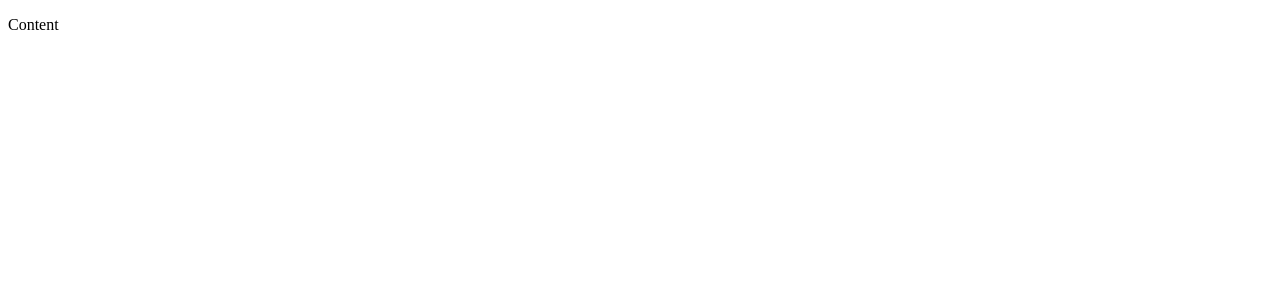
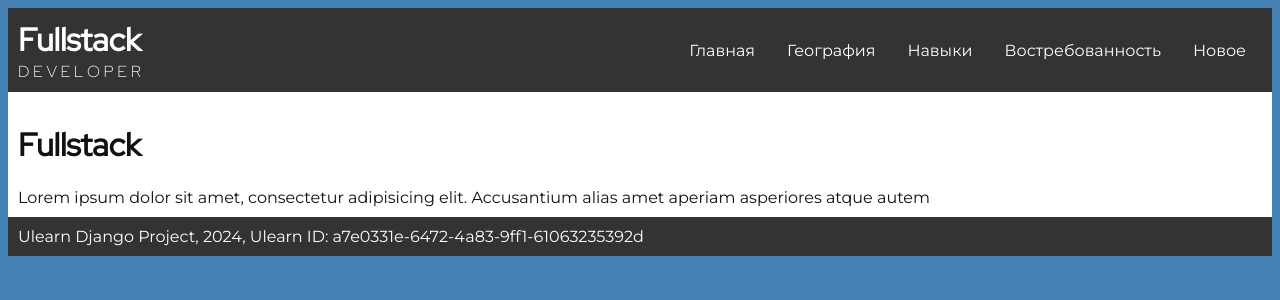
Before and after one commit to Kexogg/ulearnProject, a Django app: page / in a window 1280 px wide. Before the commit the part shown is almost empty. Shown: the top 300 px of the page. Run offline with Django 5.2, Linux system fonts and the light colour scheme.

Commit message:
update frontend

```diff
--- /dev/null
+++ b/static/css/style.css
@@ -0,0 +1,118 @@
+@import url('https://fonts.googleapis.com/css2?family=Montserrat&family=Red+Hat+Display:wght@300;400&display=swap');
+
+:root {
+    --primary-color: steelblue;
+    --secondary-color: #333;
+    --accent-color: rgba(0, 144, 255, 1);
+    --text-color: #111;
+}
+
+body {
+    background: var(--primary-color);
+    font-family: 'Montserrat', sans-serif;
+}
+
+h1, h2, h3, h4, h5, h6 {
+    font-family: 'Red Hat Display', sans-serif;
+}
+
+a {
+    text-decoration: none;
+}
+
+header {
+    background: var(--secondary-color);
+    color: #fff;
+    padding: 10px;
+    display: flex;
+    justify-content: space-between;
+    align-items: center;
+    flex-wrap: wrap;
+}
+
+.header__title {
+    display: block;
+    font-family: 'Red Hat Display', sans-serif;
+    font-size: 2rem;
+    font-weight: 700;
+    text-align: center;
+}
+
+.header__title > *:nth-child(2) {
+    display: flex;
+    font-size: 1rem;
+    font-weight: 300;
+    justify-content: space-between;
+}
+
+.header__links {
+    display: none;
+}
+
+.header__links > ul {
+    display: flex;
+    list-style: none;
+    margin: 0;
+}
+
+.header__links > ul > li > a {
+    display: block;
+}
+
+.header__links > ul > li > a, #header__menu {
+    color: white;
+    padding: 1rem;
+    transition: all 0.2s ease-in-out;
+    box-shadow: 0 0 0 0 transparent inset;
+}
+
+.header__links > ul > li > a:hover, #header__menu.active {
+    box-shadow: 0 0 0 .2rem var(--accent-color) inset;
+}
+
+#header__menu {
+    background: transparent;
+    border: none;
+    font-family: inherit;
+    font-size: inherit;
+    cursor: pointer;
+}
+
+
+@media screen and (max-width: 800px) {
+    .header__links.active {
+        display: flex;
+        width: 100%;
+    }
+
+    .header__links.active > ul {
+        flex-direction: column;
+        width: 100%;
+        align-items: start;
+    }
+}
+
+
+@media screen and (min-width: 800px) {
+    .header__links {
+        display: block;
+    }
+
+    #header__menu {
+        display: none;
+    }
+}
+
+
+main {
+    background: #fff;
+    color: var(--text-color);
+    padding: 10px;
+}
+
+
+footer {
+    background: var(--secondary-color);
+    color: #fff;
+    padding: 10px;
+}
--- /dev/null
+++ b/static/js/index.js
@@ -0,0 +1,4 @@
+document.getElementById('header__menu').addEventListener('click', () => {
+    document.getElementById('header__menu').classList.toggle('active');
+    document.querySelector('nav').classList.toggle('active');
+});
--- a/templates/base.html
+++ b/templates/base.html
@@ -1,21 +1,48 @@
+{% load static %}
 <!DOCTYPE html>
-<html>
+<html lang="ru">
 <head>
     <title>{% block title %}Fullstack{% endblock %}</title>
+    <meta charset="utf-8">
+    <link rel="stylesheet" href="{% static 'css/style.css' %}">
 </head>
 <body>
 <header>
-        <!-- Header content goes here -->
+    <div class="header__title">
+        <div>Fullstack</div>
+        <div>
+            <span>D</span>
+            <span>E</span>
+            <span>V</span>
+            <span>E</span>
+            <span>L</span>
+            <span>O</span>
+            <span>P</span>
+            <span>E</span>
+            <span>R</span>
+        </div>
+    </div>
+    <button id="header__menu">Меню</button>
+    <nav class="header__links">
+        <ul>
+            <li><a href="/">Главная</a></li>
+            <li><a href="/geography">География</a></li>
+            <li><a href="/skills/">Навыки</a></li>
+            <li><a href="/demand/">Востребованность</a></li>
+            <li><a href="/latest/">Новое</a></li>
+        </ul>
+    </nav>
 </header>
 
 <main>
     {% block content %}
-        <!-- Default content goes here -->
+
     {% endblock %}
 </main>
 
 <footer>
-        <!-- Footer content goes here -->
+    Ulearn Django Project, 2024, Ulearn ID: a7e0331e-6472-4a83-9ff1-61063235392d
 </footer>
+<script src="{% static 'js/index.js' %}"></script>
 </body>
 </html>
--- a/templates/home.html
+++ b/templates/home.html
@@ -5,5 +5,6 @@
 {% endblock %}
 
 {% block content %}
-    <p>Content</p>
+    <h1>Fullstack</h1>
+    Lorem ipsum dolor sit amet, consectetur adipisicing elit. Accusantium alias amet aperiam asperiores atque autem
 {% endblock %}
--- a/ulearnProject/urls.py
+++ b/ulearnProject/urls.py
@@ -21,7 +21,7 @@ import ulearnProject.views.home
 import ulearnProject.views.geography
 import ulearnProject.views.skills
 import ulearnProject.views.demand
-
+import ulearnProject.views.latest
 
 urlpatterns = [
     path('admin/', admin.site.urls),
@@ -29,4 +29,5 @@ urlpatterns = [
     path('geography/', ulearnProject.views.geography.page),
     path('skills/', ulearnProject.views.skills.page),
     path('demand/', ulearnProject.views.demand.page),
+    path('latest/', ulearnProject.views.latest.page),
 ]
```
Lines whose indentation alone changed are shown as unchanged.
